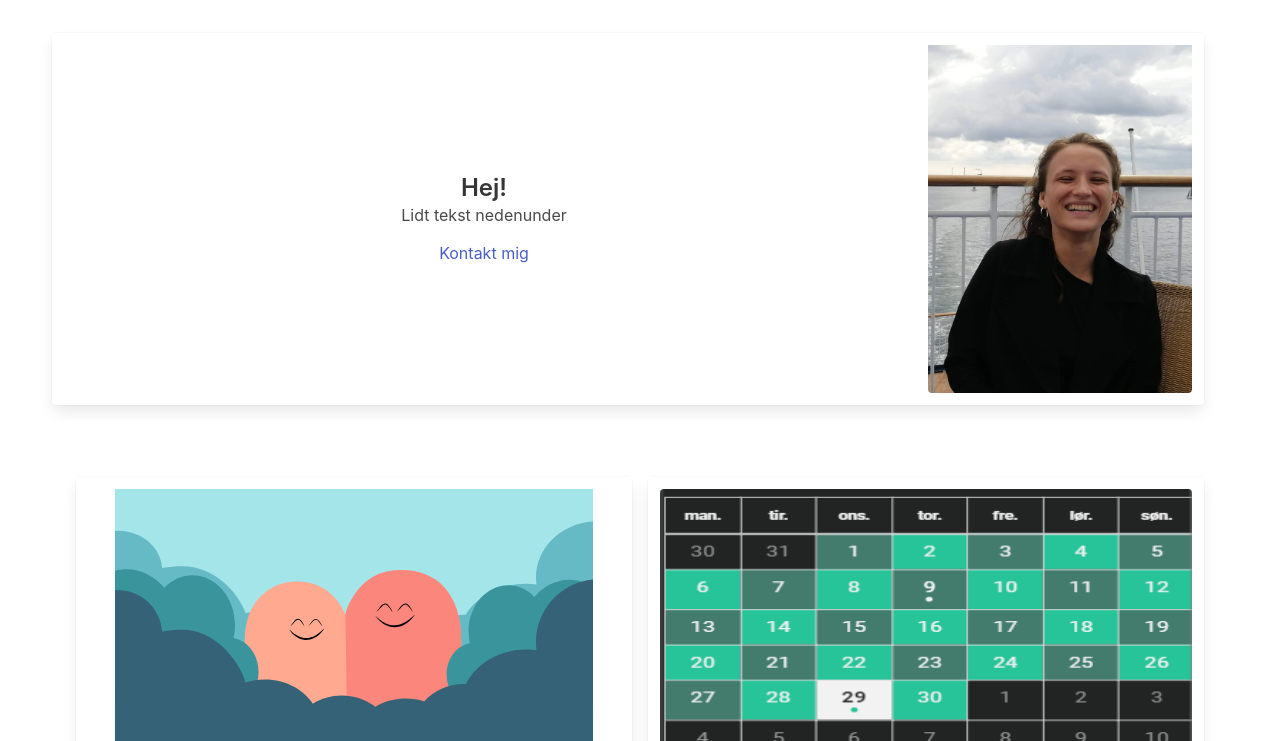
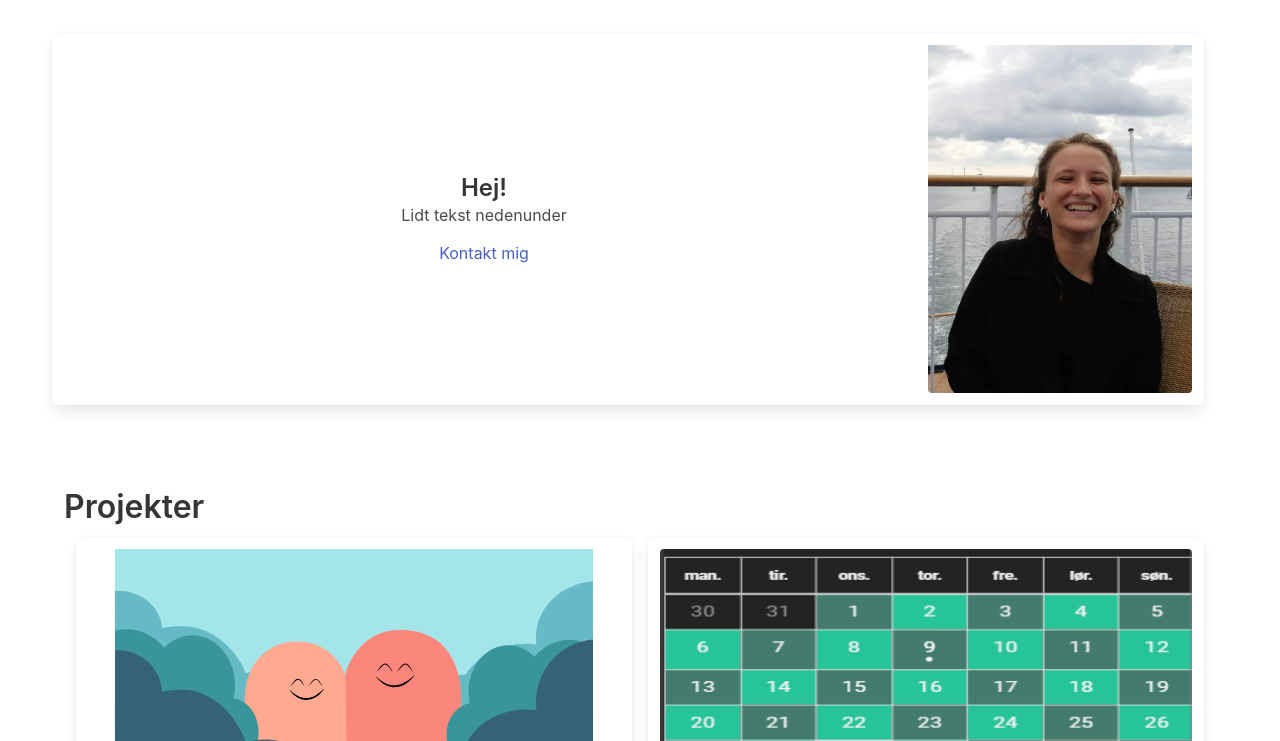
Before and after one commit to SofNyb/portfolioBulma, a website: page index.html in a window 1280 px wide. Shown: the part 59-800 px from the top of the page. Drawn offline with nearby package versions, Linux system fonts and the light colour scheme.

Commit message:
Tilføjet overskrift til projekter-afsnittet

```diff
--- a/index.html
+++ b/index.html
@@ -76,6 +76,10 @@
 <!-- projekter -->
 <section class="section">
     <div class="container">
+
+        <p class="title">
+            Projekter
+        </p>
 
         <div class="columns">
 
```
